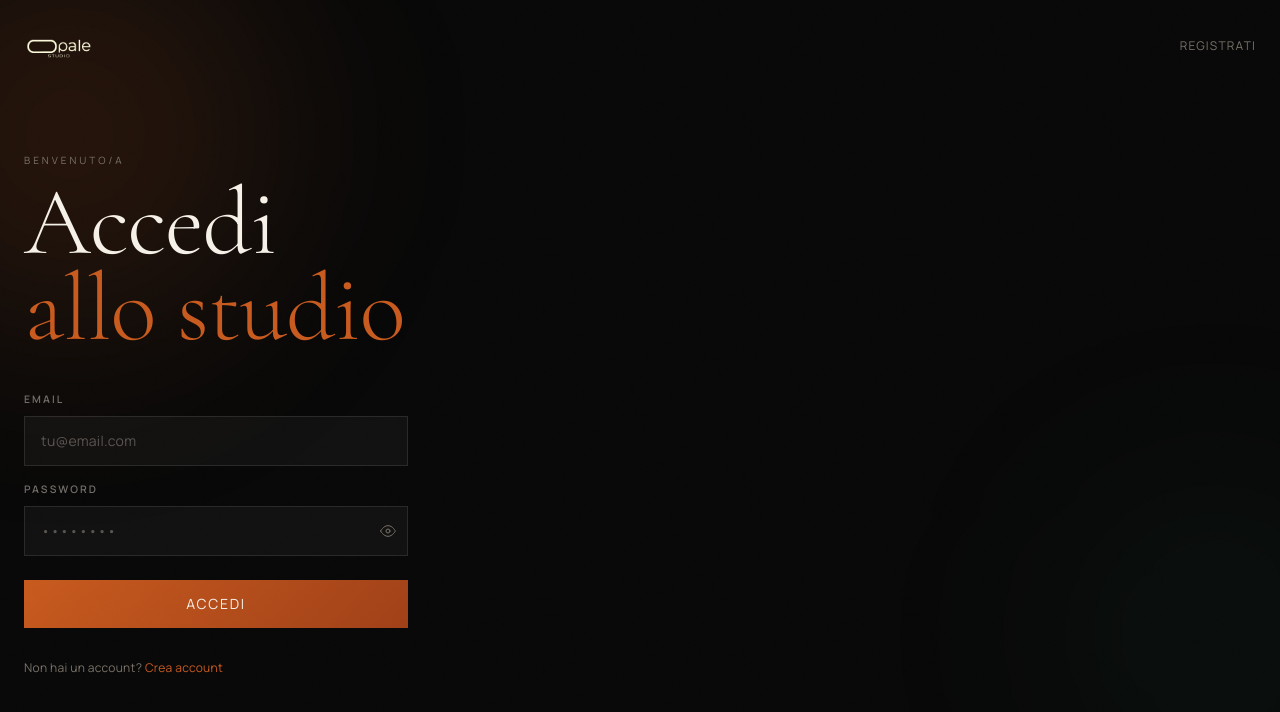
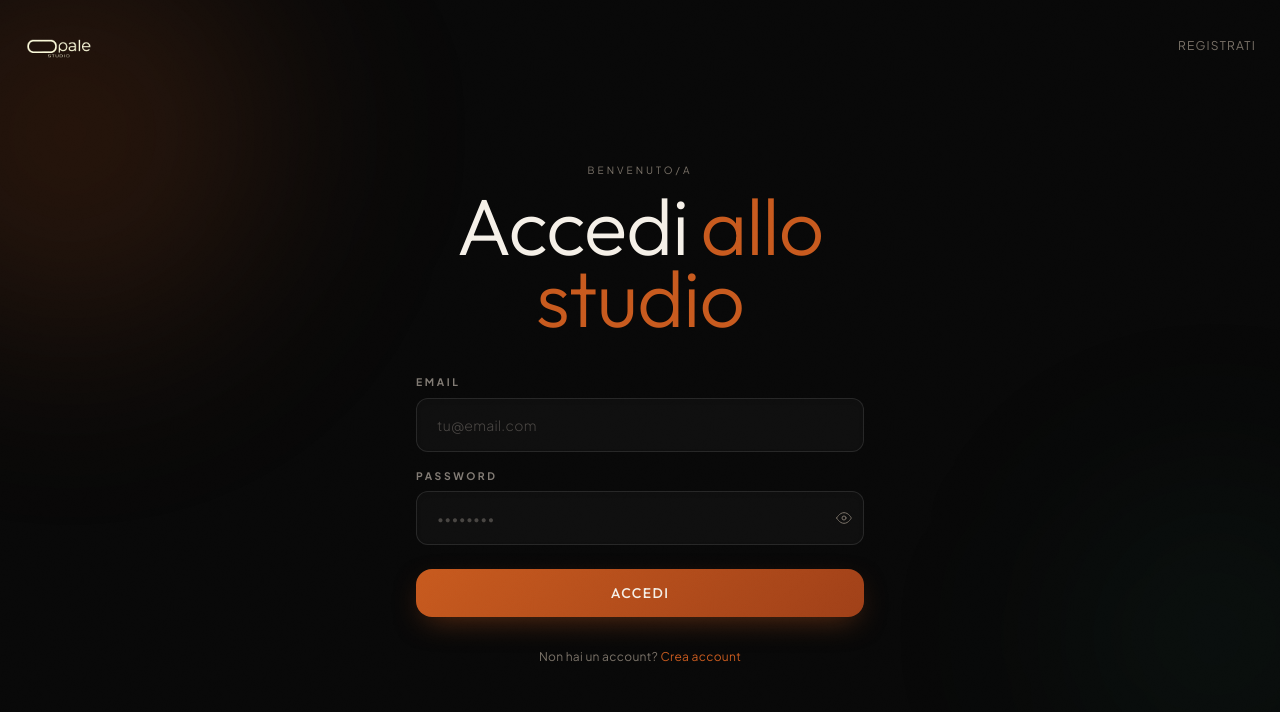
Before and after one commit to sickmarra/opale, a React (Vite) app in the folder frontend/: page /login in a window 1280 px wide. Shown: the top 712 px of the page. Built offline with nearby package versions, Linux system fonts and the light colour scheme.

Commit message:
mega push

```diff
--- a/frontend/index.html
+++ b/frontend/index.html
@@ -10,7 +10,7 @@
     <title>Opale Studio</title>
     <link rel="preconnect" href="https://fonts.googleapis.com" />
     <link rel="preconnect" href="https://fonts.gstatic.com" crossorigin />
-    <link href="https://fonts.googleapis.com/css2?family=Cormorant+Garamond:ital,wght@0,300;0,600;1,300&family=Manrope:wght@200;400;600&display=swap" rel="stylesheet" />
+    <link href="https://fonts.googleapis.com/css2?family=Outfit:wght@300;400;500;700&family=Plus+Jakarta+Sans:wght@300;400;500;600;700&display=swap" rel="stylesheet" />
   </head>
   <body>
     <div id="root"></div>
--- a/frontend/src/index.css
+++ b/frontend/src/index.css
@@ -3,7 +3,7 @@
 @tailwind utilities;
 
 /* ─── Fonts ─────────────────────────────────────────────────────────────── */
-/* Loaded via index.html: Manrope 200/400/600 · Cormorant Garamond 300/600/300i */
+/* Loaded via index.html: Plus Jakarta Sans & Outfit */
 
 @layer base {
   * {
@@ -49,13 +49,14 @@
 
   /* Buttons */
   .btn-primary {
-    @apply relative overflow-hidden font-body font-medium text-sm tracking-widest uppercase
-           py-3.5 px-8 rounded-none
+    @apply relative overflow-hidden font-heading font-medium text-sm tracking-widest uppercase
+           py-3.5 px-8 rounded-[16px]
            disabled:opacity-40 disabled:cursor-not-allowed
            transition-all duration-300 active:scale-[0.98];
     background: linear-gradient(135deg, #C85A1E 0%, #A04018 100%);
+    box-shadow: 0 10px 30px -10px rgba(200,90,30,0.5);
     color: #F5F0E8;
-    letter-spacing: 0.12em;
+    letter-spacing: 0.1em;
   }
   .btn-primary::before {
     content: '';
@@ -65,62 +66,79 @@
     opacity: 0;
     transition: opacity 0.3s ease;
   }
+  .btn-primary:not(:disabled):hover {
+    box-shadow: 0 15px 40px -10px rgba(200,90,30,0.7);
+    transform: translateY(-2px);
+  }
   .btn-primary:not(:disabled):hover::before { opacity: 1; }
   .btn-primary span, .btn-primary > * { position: relative; z-index: 1; }
 
   .btn-secondary {
-    @apply font-body font-medium text-sm tracking-widest uppercase
-           py-3.5 px-8 rounded-none border
-           active:scale-[0.98] transition-all duration-200
+    @apply font-heading font-medium text-sm tracking-widest uppercase
+           py-3.5 px-8 rounded-[16px] border
+           active:scale-[0.98] transition-all duration-300
            disabled:opacity-40;
-    border-color: rgba(255,255,255,0.12);
-    background: rgba(255,255,255,0.04);
+    border-color: rgba(255,255,255,0.15);
+    background: rgba(255,255,255,0.02);
+    box-shadow: 0 8px 30px -10px rgba(0,0,0,0.5);
     color: #A09890;
-    letter-spacing: 0.12em;
-    backdrop-filter: blur(8px);
+    letter-spacing: 0.1em;
+    backdrop-filter: blur(16px);
   }
-  .btn-secondary:hover { border-color: rgba(200,90,30,0.4); color: #F5F0E8; }
+  .btn-secondary:hover {
+    border-color: rgba(200,90,30,0.5);
+    color: #F5F0E8;
+    background: rgba(200,90,30,0.05);
+    transform: translateY(-2px);
+  }
 
   .btn-danger {
-    @apply font-body font-medium text-sm tracking-widest uppercase
-           py-3.5 px-8 rounded-none
+    @apply font-heading font-medium text-sm tracking-widest uppercase
+           py-3.5 px-8 rounded-[16px]
            active:scale-[0.98] transition-all duration-200;
     background: rgba(192,57,43,0.15);
     border: 1px solid rgba(192,57,43,0.4);
     color: #E05D4A;
     letter-spacing: 0.12em;
   }
-  .btn-danger:hover { background: rgba(192,57,43,0.25); }
+  .btn-danger:hover { background: rgba(192,57,43,0.25); transform: translateY(-2px); }
 
   /* Glass card */
   .card {
-    background: rgba(20, 20, 20, 0.7);
-    border: 1px solid rgba(255,255,255,0.07);
-    border-radius: 2px;
-    padding: 1.25rem;
-    backdrop-filter: blur(12px);
-    -webkit-backdrop-filter: blur(12px);
+    background: rgba(30, 30, 30, 0.45);
+    border: 1px solid rgba(255,255,255,0.08);
+    border-radius: 20px;
+    padding: 1.5rem;
+    backdrop-filter: blur(20px);
+    -webkit-backdrop-filter: blur(20px);
+    box-shadow: 0 10px 30px rgba(0,0,0,0.3);
+    transition: transform 0.3s ease, border-color 0.3s ease;
+  }
+  .card:hover {
+    border-color: rgba(255,255,255,0.15);
   }
   .card-glow {
-    box-shadow: 0 0 60px -20px rgba(200,90,30,0.15);
+    box-shadow: 0 0 60px -20px rgba(200,90,30,0.2);
   }
 
   /* Input */
   .input-field {
-    @apply w-full font-body text-sm transition-all duration-200;
-    background: rgba(255,255,255,0.04);
+    @apply w-full font-body text-sm transition-all duration-300;
+    background: rgba(255,255,255,0.03);
     border: 1px solid rgba(255,255,255,0.1);
-    border-radius: 0;
-    padding: 0.875rem 1rem;
+    border-radius: 12px;
+    padding: 1rem 1.25rem;
     color: #F5F0E8;
     outline: none;
     letter-spacing: 0.02em;
+    box-shadow: inset 0 2px 4px rgba(0,0,0,0.1);
   }
-  .input-field::placeholder { color: rgba(160,152,144,0.5); }
+  .input-field::placeholder { color: rgba(160,152,144,0.4); font-weight: 300; }
   .input-field:focus {
-    border-color: rgba(200,90,30,0.6);
-    background: rgba(255,255,255,0.06);
-    box-shadow: 0 0 0 1px rgba(200,90,30,0.2) inset;
+    border-color: rgba(200,90,30,0.8);
+    background: rgba(255,255,255,0.08);
+    box-shadow: 0 0 0 4px rgba(200,90,30,0.15), inset 0 2px 4px rgba(0,0,0,0.1);
+    transform: translateY(-1px);
   }
 
   textarea.input-field { resize: none; }
@@ -128,26 +146,27 @@
   .label {
     display: block;
     font-size: 0.65rem;
-    font-weight: 600;
-    color: rgba(160,152,144,0.7);
+    font-weight: 700;
+    color: rgba(160,152,144,0.8);
     text-transform: uppercase;
-    letter-spacing: 0.2em;
+    letter-spacing: 0.25em;
     margin-bottom: 0.5rem;
-    font-family: 'Manrope', sans-serif;
+    font-family: 'Plus Jakarta Sans', sans-serif;
   }
 
   /* Page layout */
   .page-container {
-    @apply max-w-2xl mx-auto px-4 pb-32 pt-4;
+    @apply max-w-2xl mx-auto px-5 pb-32 pt-6;
   }
 
   /* Typography */
   .section-title {
-    font-family: 'Cormorant Garamond', serif;
-    font-size: 1.75rem;
-    font-weight: 300;
+    font-family: 'Outfit', sans-serif;
+    font-size: 2rem;
+    font-weight: 600;
     color: #F5F0E8;
-    letter-spacing: 0.02em;
+    letter-spacing: -0.02em;
+    text-shadow: 0 2px 10px rgba(0,0,0,0.3);
     line-height: 1.15;
   }
 
--- a/frontend/src/pages/LoginPage.jsx
+++ b/frontend/src/pages/LoginPage.jsx
@@ -62,23 +62,24 @@ export default function LoginPage() {
       </header>
 
       {/* ── Main ── */}
-      <main className="relative z-10 flex-1 flex flex-col justify-center px-6 pb-12">
+      <main className="relative z-10 flex-1 flex flex-col justify-center items-center px-6 pb-12">
+        <div className="w-full max-w-sm sm:max-w-md">
           {/* Big editorial heading */}
-        <div className="mb-10 animate-slide-up">
+          <div className="mb-10 animate-slide-up sm:text-center">
             <p className="font-body text-[10px] text-muted tracking-[0.3em] uppercase mb-3">
               Benvenuto/a
             </p>
             <h1
               className="font-heading font-light leading-[0.9] text-text"
-            style={{ fontSize: 'clamp(3.5rem, 14vw, 6rem)', letterSpacing: '-0.01em' }}
+              style={{ fontSize: 'clamp(3.5rem, 14vw, 5rem)', letterSpacing: '-0.01em' }}
             >
-            Accedi<br/>
-            <em className="not-italic" style={{ color: '#C85A1E' }}>allo studio</em>
+              Accedi<br className="sm:hidden" />
+              <em className="not-italic sm:ml-3" style={{ color: '#C85A1E' }}>allo studio</em>
             </h1>
           </div>
 
           {/* Form */}
-        <form onSubmit={handleSubmit} className="space-y-4 max-w-sm animate-slide-up-d1">
+          <form onSubmit={handleSubmit} className="space-y-4 w-full animate-slide-up-d1">
 
           {error && (
             <div
@@ -143,12 +144,13 @@ export default function LoginPage() {
         </form>
 
         {/* Bottom link */}
-        <p className="mt-8 font-body text-xs text-muted tracking-wide animate-slide-up-d4">
+        <p className="mt-8 font-body text-xs text-muted tracking-wide animate-slide-up-d4 sm:text-center">
           Non hai un account?{' '}
           <Link to="/register" className="text-[#C85A1E] hover:underline underline-offset-4">
             Crea account
           </Link>
         </p>
+        </div>
       </main>
 
       {/* ── Decorative bottom line ── */}
--- a/frontend/src/pages/RegisterPage.jsx
+++ b/frontend/src/pages/RegisterPage.jsx
@@ -87,8 +87,9 @@ export default function RegisterPage() {
         </Link>
       </header>
 
-      <main className="relative z-10 flex-1 flex flex-col justify-center px-6 pb-12">
-        <div className="mb-8 animate-slide-up">
+      <main className="relative z-10 flex-1 flex flex-col justify-center items-center px-6 pb-12">
+        <div className="w-full max-w-sm sm:max-w-md">
+          <div className="mb-8 animate-slide-up sm:text-center">
             <p className="font-body text-[10px] text-muted tracking-[0.3em] uppercase mb-3">
               Nuovo account
             </p>
@@ -96,12 +97,12 @@ export default function RegisterPage() {
               className="font-heading font-light leading-[0.9] text-text"
               style={{ fontSize: 'clamp(3rem, 12vw, 5.5rem)', letterSpacing: '-0.01em' }}
             >
-            Il tuo<br/>
-            <em className="not-italic" style={{ color: '#C85A1E' }}>spazio.</em>
+              Il tuo<br className="sm:hidden" />
+              <em className="not-italic sm:ml-3" style={{ color: '#C85A1E' }}>spazio.</em>
             </h1>
           </div>
 
-        <form onSubmit={handleSubmit} className="space-y-4 max-w-sm">
+          <form onSubmit={handleSubmit} className="space-y-4 w-full">
 
           {error && (
             <div className="px-4 py-3 animate-slide-up" style={{ background:'rgba(192,57,43,0.08)', borderLeft:'2px solid #C0392B' }}>
@@ -149,10 +150,11 @@ export default function RegisterPage() {
           </div>
         </form>
 
-        <p className="mt-8 font-body text-xs text-muted tracking-wide animate-slide-up-d4">
+        <p className="mt-8 font-body text-xs text-muted tracking-wide animate-slide-up-d4 sm:text-center">
           Hai già un account?{' '}
           <Link to="/login" className="text-[#C85A1E] hover:underline underline-offset-4">Accedi</Link>
         </p>
+        </div>
       </main>
 
       <div className="fixed bottom-0 left-0 right-0 h-px"
--- a/frontend/tailwind.config.js
+++ b/frontend/tailwind.config.js
@@ -16,8 +16,8 @@ module.exports = {
         danger: '#C0392B',
       },
       fontFamily: {
-        heading: ['"Cormorant Garamond"', 'Georgia', 'serif'],
-        body: ['"Manrope"', 'system-ui', 'sans-serif'],
+        heading: ['"Outfit"', 'sans-serif'],
+        body: ['"Plus Jakarta Sans"', 'system-ui', 'sans-serif'],
       },
       backgroundImage: {
         'opale-gradient': 'radial-gradient(ellipse at 20% 20%, rgba(200,90,30,0.15) 0%, transparent 60%), radial-gradient(ellipse at 80% 80%, rgba(26,92,71,0.12) 0%, transparent 60%)',
```
Lines whose indentation alone changed are shown as unchanged.
